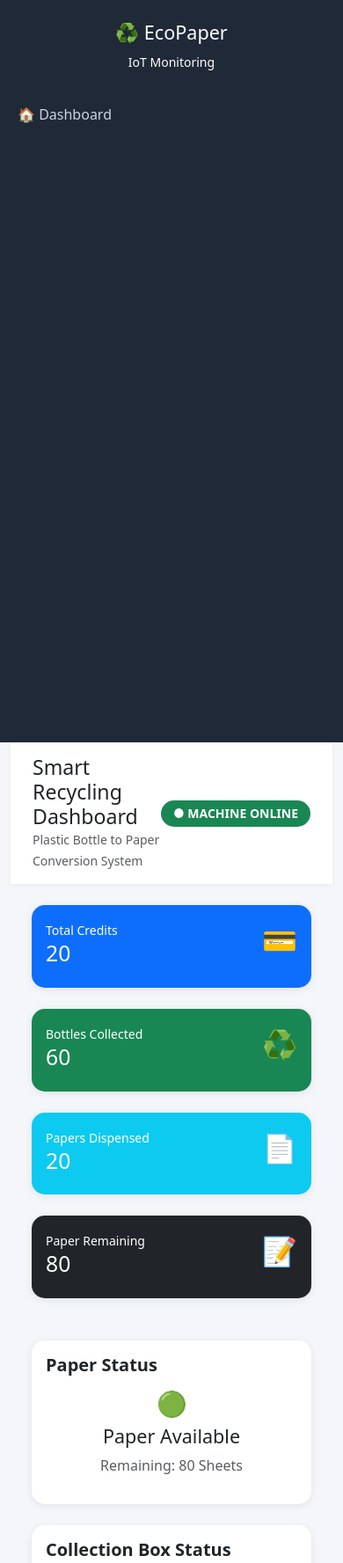
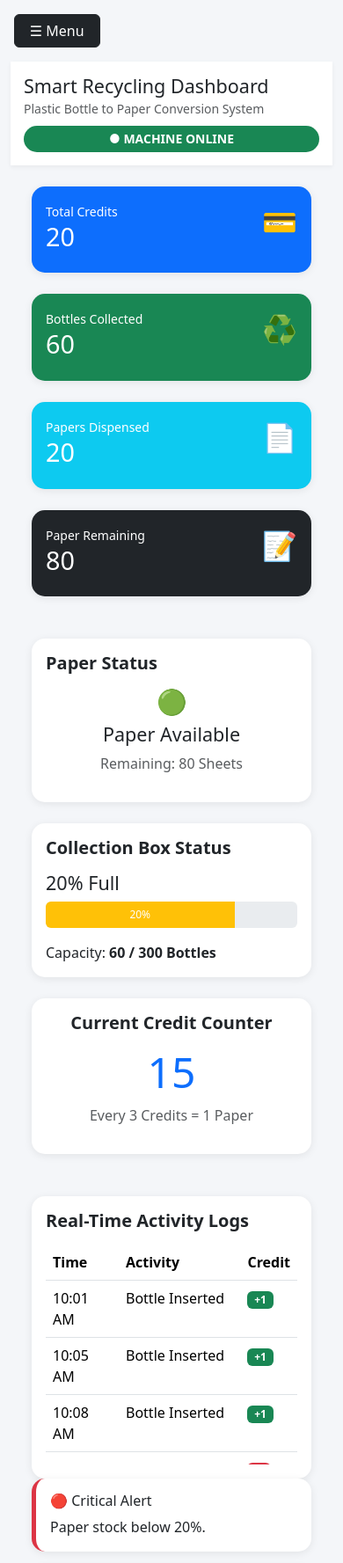
Before and after one commit to Wilfred1097/vendo-bottle, a plain HTML site: page index.html in a window 390 px wide. Shown: the top 1777 px of the page at 88% size. Drawn offline with nearby package versions, Linux system fonts and the light colour scheme.

Commit message:
added mobile responsive features

```diff
--- a/index.html
+++ b/index.html
@@ -83,6 +83,34 @@
 .alert-warning{
     border-left:5px solid #ffc107;
 }
+@media (max-width: 991px){
+
+    .sidebar{
+        min-height:auto;
+    }
+
+    .topbar{
+        padding:15px;
+    }
+
+    .display-2{
+        font-size:3rem;
+    }
+
+    .stat-card h2{
+        font-size:1.8rem;
+    }
+
+    .activity-container{
+        max-height:250px;
+    }
+
+    .machine-status{
+        width:100%;
+        display:block;
+        text-align:center;
+    }
+}
 </style>
 </head>
 <body>
@@ -92,7 +120,16 @@
 <div class="row">
 
     <!-- SIDEBAR -->
-    <div class="col-lg-2 p-0 sidebar">
+    <button
+        class="btn btn-dark d-lg-none m-3 w-25"
+        type="button"
+        data-bs-toggle="offcanvas"
+        data-bs-target="#sidebarMenu">
+        ☰ Menu
+    </button>
+
+    <!-- Desktop Sidebar -->
+    <div class="col-lg-2 p-0 sidebar d-none d-lg-block">
 
         <div class="text-center text-white py-4">
             <h4>♻ EcoPaper</h4>
@@ -101,23 +138,52 @@
 
         <nav class="nav flex-column">
             <a class="nav-link active" href="index.html">🏠 Dashboard</a>
-          <!--   <a class="nav-link" href="#">🤖 Machines</a>
-            <a class="nav-link" href="#">📋 Transactions</a>
-            <a class="nav-link" href="#">📊 Reports</a>
-            <a class="nav-link" href="#">🔔 Notifications</a>
-            <a class="nav-link" href="#">⚙ Settings</a> -->
         </nav>
 
     </div>
 
+    <!-- Mobile Sidebar -->
+    <div
+        class="offcanvas offcanvas-start sidebar"
+        tabindex="-1"
+        id="sidebarMenu">
+
+        <div class="offcanvas-header text-white">
+            <h5 class="offcanvas-title">
+                ♻ EcoPaper
+            </h5>
+
+            <button
+                type="button"
+                class="btn-close btn-close-white"
+                data-bs-dismiss="offcanvas">
+            </button>
+        </div>
+
+        <div class="offcanvas-body">
+
+            <nav class="nav flex-column">
+                <a class="nav-link active" href="index.html">
+                    🏠 Dashboard
+                </a>
+            </nav>
+
+        </div>
+    </div>
+
     <!-- CONTENT -->
-    <div class="col-lg-10">
+    <div class="col-12 col-lg-10">
 
         <!-- TOPBAR -->
-        <div class="topbar d-flex justify-content-between align-items-center">
+        <div class="topbar">
+
+            <div class="d-flex flex-column flex-md-row justify-content-between align-items-md-center gap-2">
 
                 <div>
-                <h3 class="mb-0">Smart Recycling Dashboard</h3>
+                    <h3 class="mb-0 fs-4">
+                        Smart Recycling Dashboard
+                    </h3>
+
                     <small class="text-muted">
                         Plastic Bottle to Paper Conversion System
                     </small>
@@ -127,6 +193,8 @@
                     <span class="badge machine-status status-online">
                         ● MACHINE ONLINE
                     </span>
+                </div>
+
             </div>
 
         </div>
@@ -301,6 +369,7 @@
 
                             <div class="activity-container">
 
+                                <div class="table-responsive">
                                     <table class="table table-hover">
 
                                         <thead>
@@ -354,6 +423,8 @@
                                             </tr>
 
                                         </tbody>
+
+                                    </div>
 
                                 </table>
 
```
Lines whose indentation alone changed are shown as unchanged.
